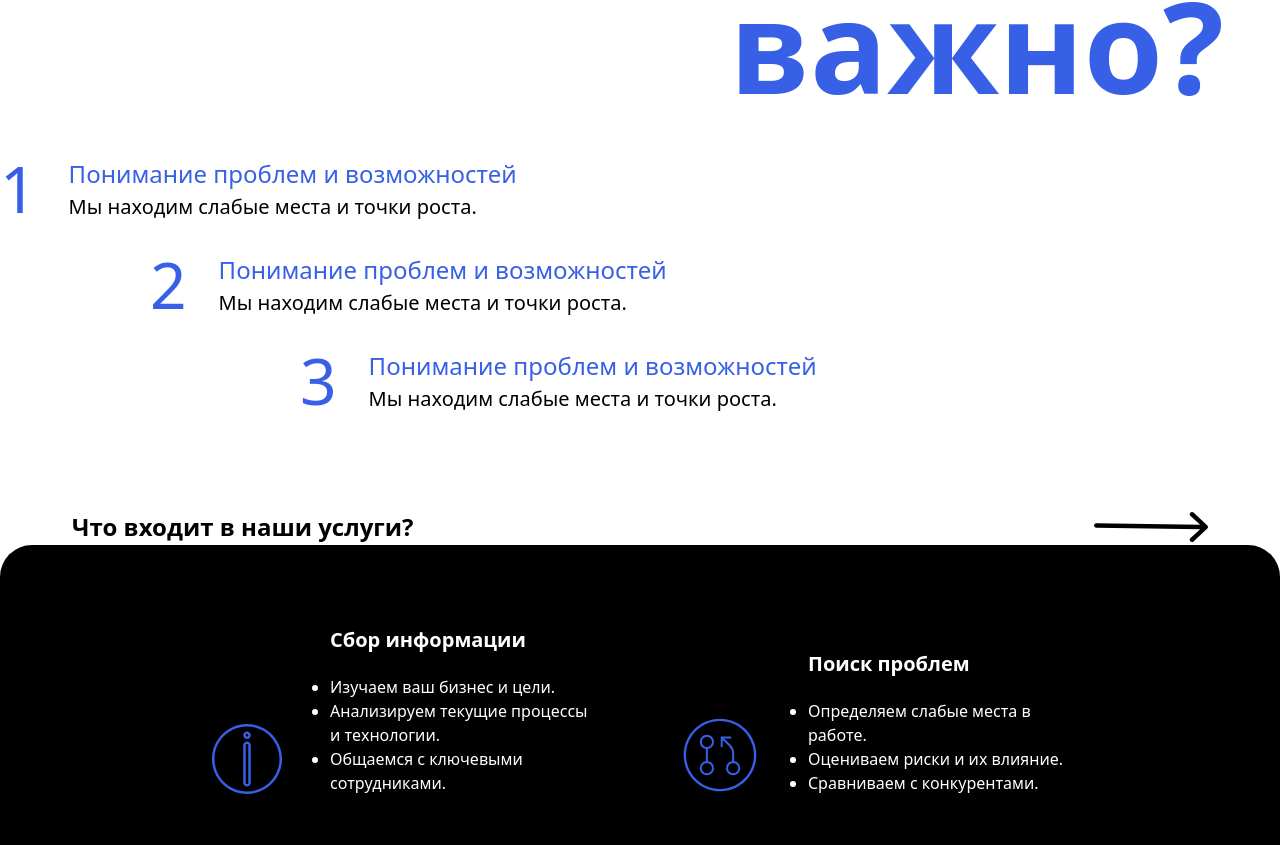
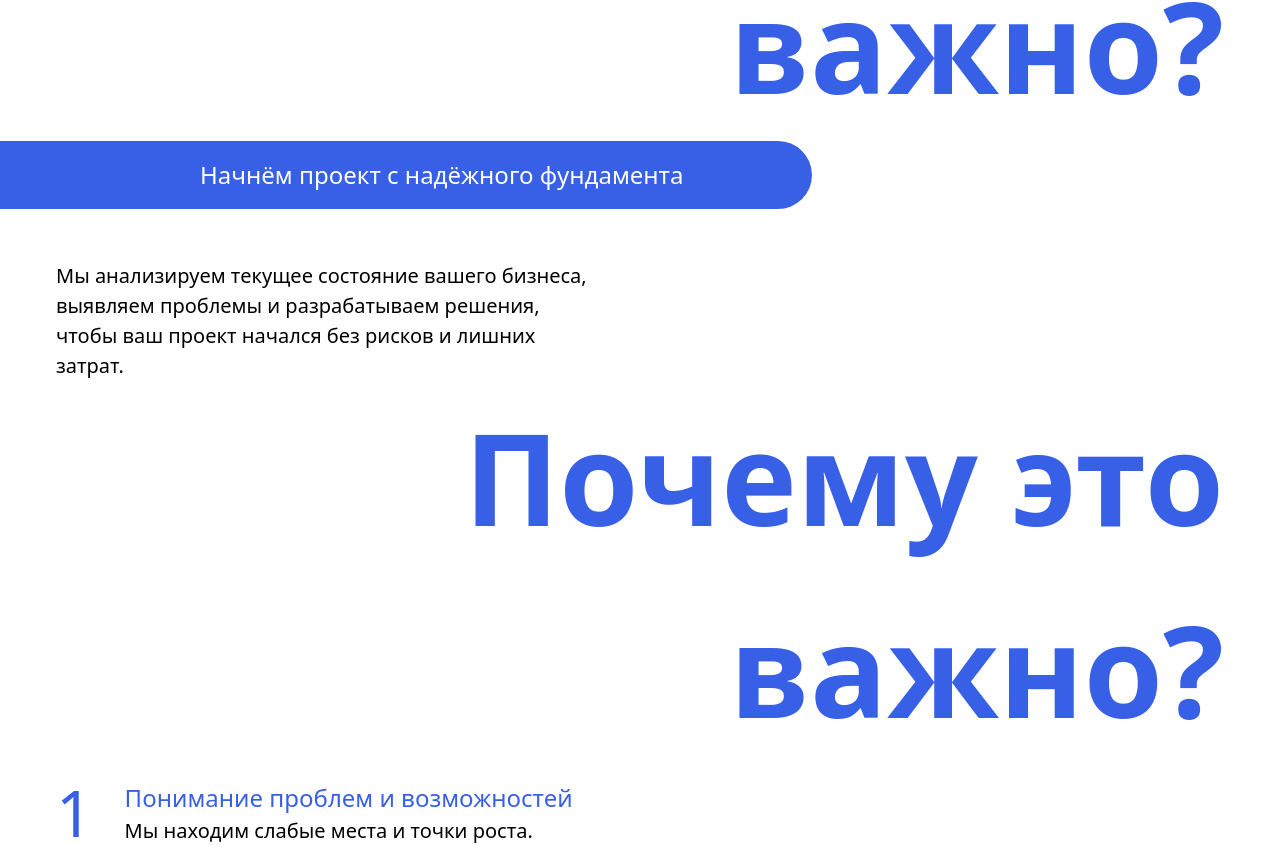
Before and after one commit to DFimp/landing_pro_automatization, a Next.js app: page /analytics in a window 1280 px wide. Shown: the part 948-1793 px from the top of the page. Built offline with nearby package versions, Linux system fonts and the light colour scheme.

Commit message:
moved sticky info

```diff
--- a/src/app/analytics/page.tsx
+++ b/src/app/analytics/page.tsx
@@ -5,6 +5,7 @@ import {
     AnalyticsResultSection,
     AnalyticsDeliverablesSection
 } from "@/widgets/analytic";
+import StickyInfo from "@/shared/ui/stickyInfo/StickyInfo";
 
 
 export default function Analytics() {
@@ -12,6 +13,7 @@ export default function Analytics() {
     return (
         <main className='analytics py-20 space-y-20'>
             <AnalyticsHeroSection />
+            <StickyInfo text="Начнём проект с надёжного фундамента" />
             <AnalyticsStepsSection />
             <AnalyticsResultSection />
             <AnalyticsDeliverablesSection />
--- a/src/widgets/analytic/analyticsStepsSection/AnalyticsStepsSection.tsx
+++ b/src/widgets/analytic/analyticsStepsSection/AnalyticsStepsSection.tsx
@@ -2,7 +2,16 @@ import AnalyticsSteps from "@/widgets/analytic/analyticsStepsSection/ui/Analytic
 
 export function AnalyticsStepsSection() {
     return (
-        <section>
+        <section className='container'>
+            <h4 className="font-normal text-h5 max-w-135">
+                Мы анализируем текущее состояние вашего бизнеса, выявляем проблемы и разрабатываем решения,
+                чтобы ваш проект начался без рисков и лишних затрат.
+            </h4>
+
+            <h1 className="text-h1 font-bold text-blue text-right">
+                Почему это важно?
+            </h1>
+
             <AnalyticsSteps />
         </section>
     );
```
